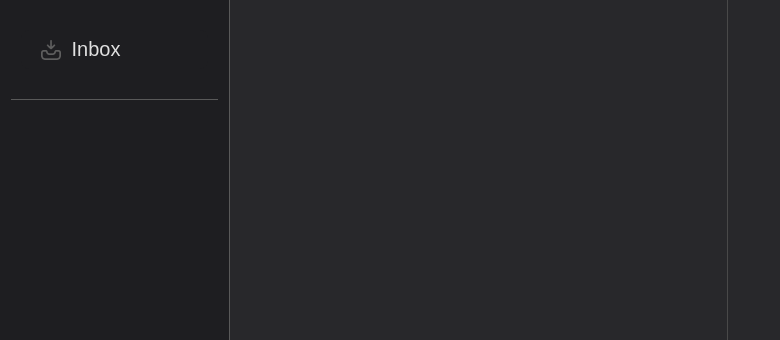
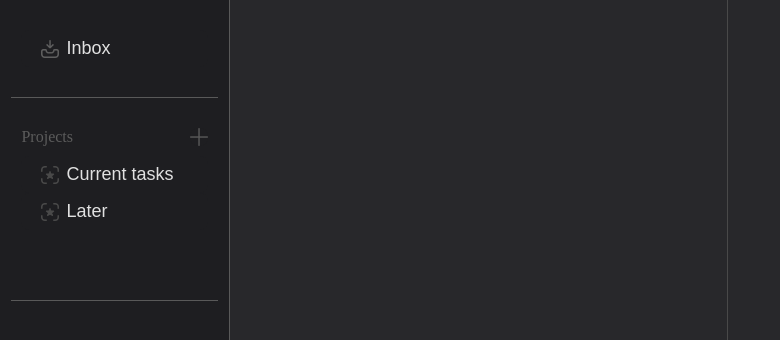
Before and after one commit to rainygodz/todo-list, a website built with webpack: page dist/index.html in a window 1280 px wide. Shown: the top 340 px of the page, without its empty margins (0-780 px from the left). Built offline with nearby package versions, Linux system fonts and the light colour scheme.

Commit message:
feat: complete sidebar's project section

```diff
--- a/dist/index.html
+++ b/dist/index.html
@@ -9,11 +9,39 @@
 <body>
   <div id="content">
     <div class="sidebar">
-      <div class="inbox-container">
-        <button class="inbox">
+      <div class="container">
+        <button>
           <img src="./images/inbox-in.png" alt="">
           Inbox
         </button>
+      </div>
+
+      <div class="container">
+        <div class="top">
+          <div class="project-list">Projects</div>
+          <div class="addProjectBtn">
+            <button id="addProject">
+              <img src="./images/plus.png" alt="">
+            </button>
+          </div>
+        </div>
+        <div class="project-ul">
+          <ul>
+            <li>
+              <button>
+                <img src="./images/icon-star.png" alt="">
+                Current tasks
+              </button>
+            </li>
+
+            <li>
+              <button>
+                <img src="./images/icon-star.png" alt="">
+                Later
+              </button>
+            </li>
+          </ul>
+        </div>
       </div>
     </div>
     <div class="main"></div>
--- a/dist/style.css
+++ b/dist/style.css
@@ -23,7 +23,7 @@ body {
   align-items: center;
 }
 
-.inbox-container {
+.container {
   width: 90%;
   padding: 30px 10px;
   display: flex;
@@ -40,10 +40,10 @@ body {
   padding: 8px 20px;
   border-radius: 8px;
   border: none;
-  font-size: 20px;
+  font-size: 18px;
   display: flex;
   align-items: center;
-  gap: 10px;
+  gap: 7px;
   cursor: pointer;
 
   transition: background-color 0.35s linear;
@@ -53,10 +53,39 @@ body {
   background-color: #494949;
 }
 
-.inbox img {
-  width: 20px;
+button img {
+  width: 18px;
   height: auto;
   color: #e1e1e1;
+}
+
+.top {
+  width: 100%;
+  display: flex;
+  align-items: center;
+  justify-content: space-between;
+}
+
+.addProjectBtn button {
+  padding: 0;
+}
+
+.addProjectBtn button:hover {
+  background-color: #1e1e21;
+}
+
+.project-list {
+  align-self: flex-start;
+  color: #5c5c5c;
+}
+
+.project-ul {
+  width: 100%;
+  padding: 10px 0 40px;
+}
+
+.project-ul ul {
+  list-style: none;
 }
 
 .details {
```
Also changed, not shown: dist/images/icon-star.png (added), dist/images/plus.png (added).
